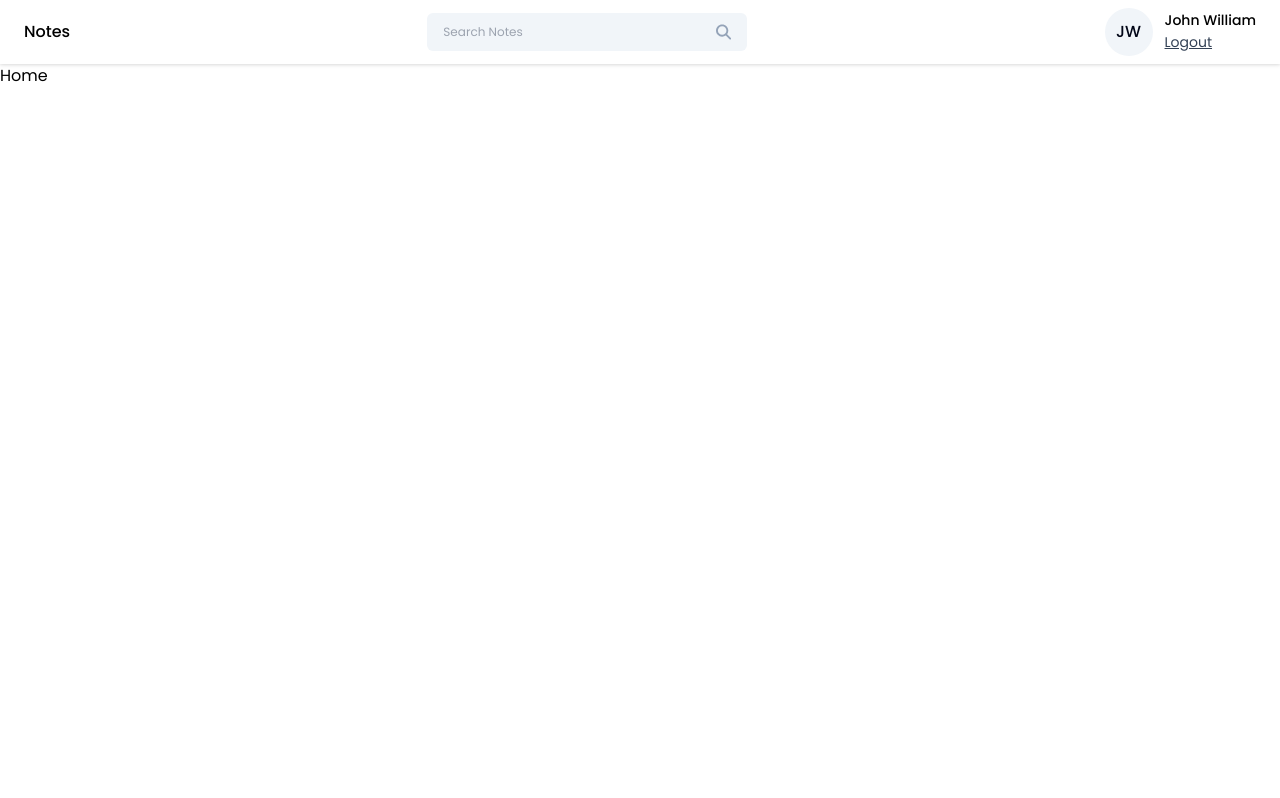
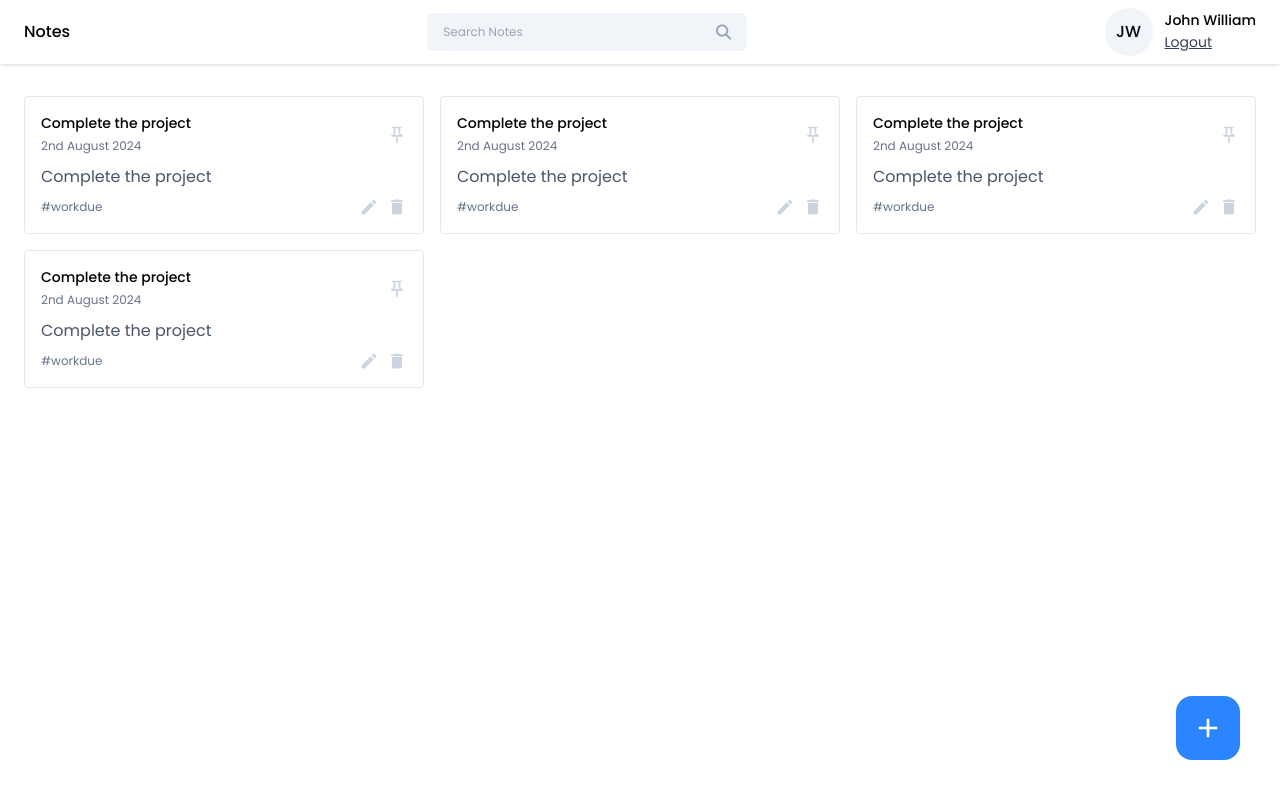
Before and after one commit to HunainImran/NotesNest, a React (Vite) app in the folder frontend/notes-app/: page /dashboard in a window 1280 px wide. Built offline with nearby package versions, Linux system fonts and the light colour scheme.

Commit message:
Note Card and Grid created

```diff
--- /dev/null
+++ b/frontend/notes-app/src/components/NoteCard.tsx
@@ -0,0 +1,39 @@
+import React from 'react'
+import { MdOutlinePushPin, MdCreate, MdDelete } from "react-icons/md";
+
+// Define the types for the props
+interface NoteCardProps {
+  title: string;
+  date: string;
+  content: string;
+  tags: string;
+  isPinned: boolean;
+  onEdit: () => void;
+  onDelete: () => void;
+  onPinNote: () => void;
+}
+
+const NoteCard: React.FC<NoteCardProps> = ({ title, date, content, tags, isPinned, onEdit, onDelete, onPinNote }) => {
+  return (
+    <div className='border rounded p-4 bg-white hover:shadow-xl transition-all ease-in-out'>
+      <div className="flex items-center justify-between">
+        <div>
+          <h6 className="text-sm font-medium">{title}</h6>
+          <span className='text-xs text-slate-500'>{date}</span>
+        </div>
+        <MdOutlinePushPin className={`text-xl text-slate-300 cursor-pointer hover:text-primary ${isPinned ? 'text-primary' : 'text-slate-300'}`} onClick={onPinNote} />
+      </div>
+
+      <p className="text-slate-600 mt-2">{content?.slice(0, 60)}</p>
+      <div className='flex items-center justify-between mt-2'>
+        <div className='text-xs text-slate-500'>{tags}</div>
+        <div className='flex items-center gap-2'>
+          <MdCreate className='text-xl text-slate-300 cursor-pointer hover:text-green-600' onClick={onEdit} />
+          <MdDelete className='text-xl text-slate-300 cursor-pointer hover:text-red-500' onClick={onDelete} />
+        </div>
+      </div>
+    </div>
+  )
+}
+
+export default NoteCard
--- a/frontend/notes-app/src/pages/Home.tsx
+++ b/frontend/notes-app/src/pages/Home.tsx
@@ -1,15 +1,62 @@
-import React from 'react'
-import Navbar from '../components/Navbar'
+import React from 'react';
+import Navbar from '../components/Navbar';
+import NoteCard from '../components/NoteCard';
+import { MdAdd } from 'react-icons/md';
 
 function Home() {
   return (
     <>
-    <Navbar/>
-    <div>
-      Home
-    </div>
+      <Navbar />
+      <div className="container mx-auto px-6">
+        <div className='grid grid-cols-1 md:grid-cols-2 lg:grid-cols-3 gap-4 mt-8'>
+          <NoteCard
+            title="Complete the project"
+            date="2nd August 2024"
+            content="Complete the project"
+            tags="#workdue"
+            isPinned={true}
+            onEdit={() => {}}
+            onDelete={() => {}}
+            onPinNote={() => {}}
+          />
+          <NoteCard
+            title="Complete the project"
+            date="2nd August 2024"
+            content="Complete the project"
+            tags="#workdue"
+            isPinned={true}
+            onEdit={() => {}}
+            onDelete={() => {}}
+            onPinNote={() => {}}
+          />
+          <NoteCard
+            title="Complete the project"
+            date="2nd August 2024"
+            content="Complete the project"
+            tags="#workdue"
+            isPinned={true}
+            onEdit={() => {}}
+            onDelete={() => {}}
+            onPinNote={() => {}}
+          />
+          <NoteCard
+            title="Complete the project"
+            date="2nd August 2024"
+            content="Complete the project"
+            tags="#workdue"
+            isPinned={true}
+            onEdit={() => {}}
+            onDelete={() => {}}
+            onPinNote={() => {}}
+          />
+        </div>
+      </div>
+
+      <button className="w-16 h-16 flex items-center justify-center rounded-2xl bg-primary hover:bg-blue-600 fixed right-10 bottom-10" onClick={() => {}}>
+        <MdAdd className="text-[32px] text-white"/>
+      </button>
     </>
-  )
+  );
 }
 
-export default Home
+export default Home;
```
